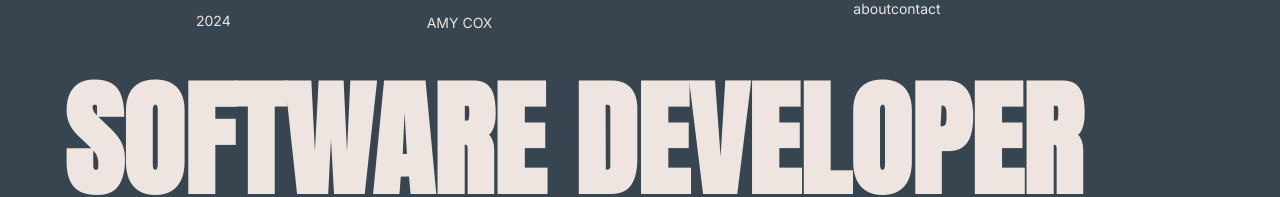
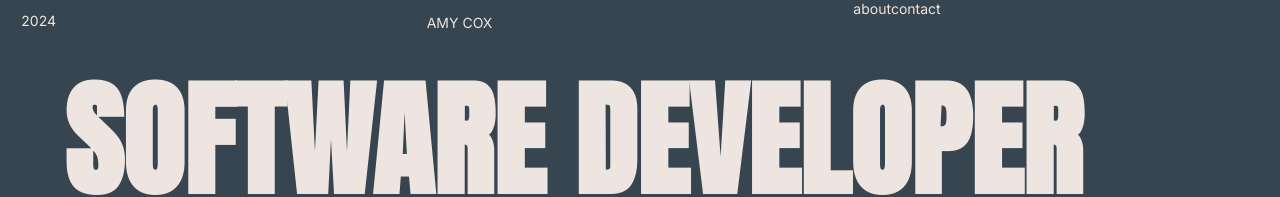
Before and after one commit to AmyCox/AmyCoxPortfolio, a plain HTML site: page src/index.html in a window 1280 px wide. Shown: the top 197 px of the page. Drawn offline with Linux system fonts and the light colour scheme.

Commit message:
fixed year positioning

```diff
--- a/src/css/main.css
+++ b/src/css/main.css
@@ -53,8 +53,9 @@ h1 {
 .container__year {
   grid-area: year;
   display: flex;
-  justify-content: center;
+
   align-items: center;
+  margin-left: 5%;
 }
 
 .container__menu {
```
